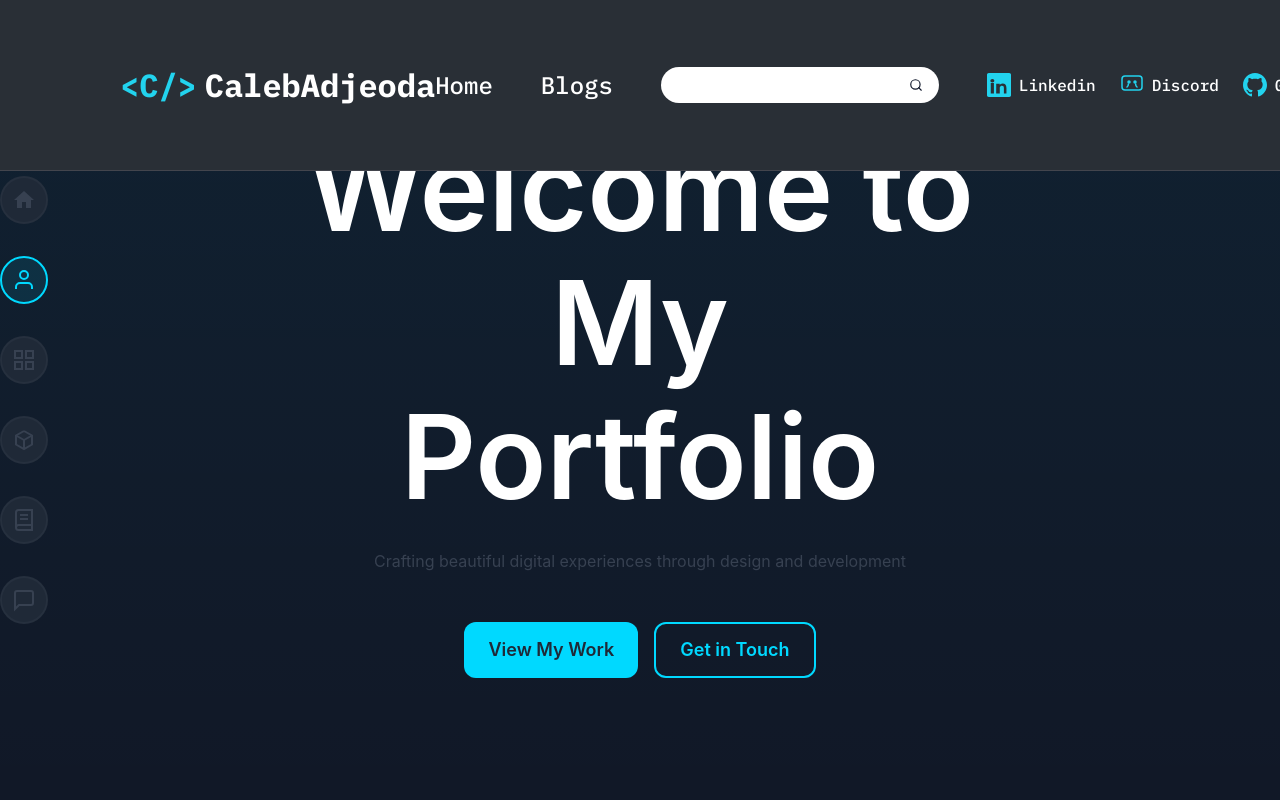
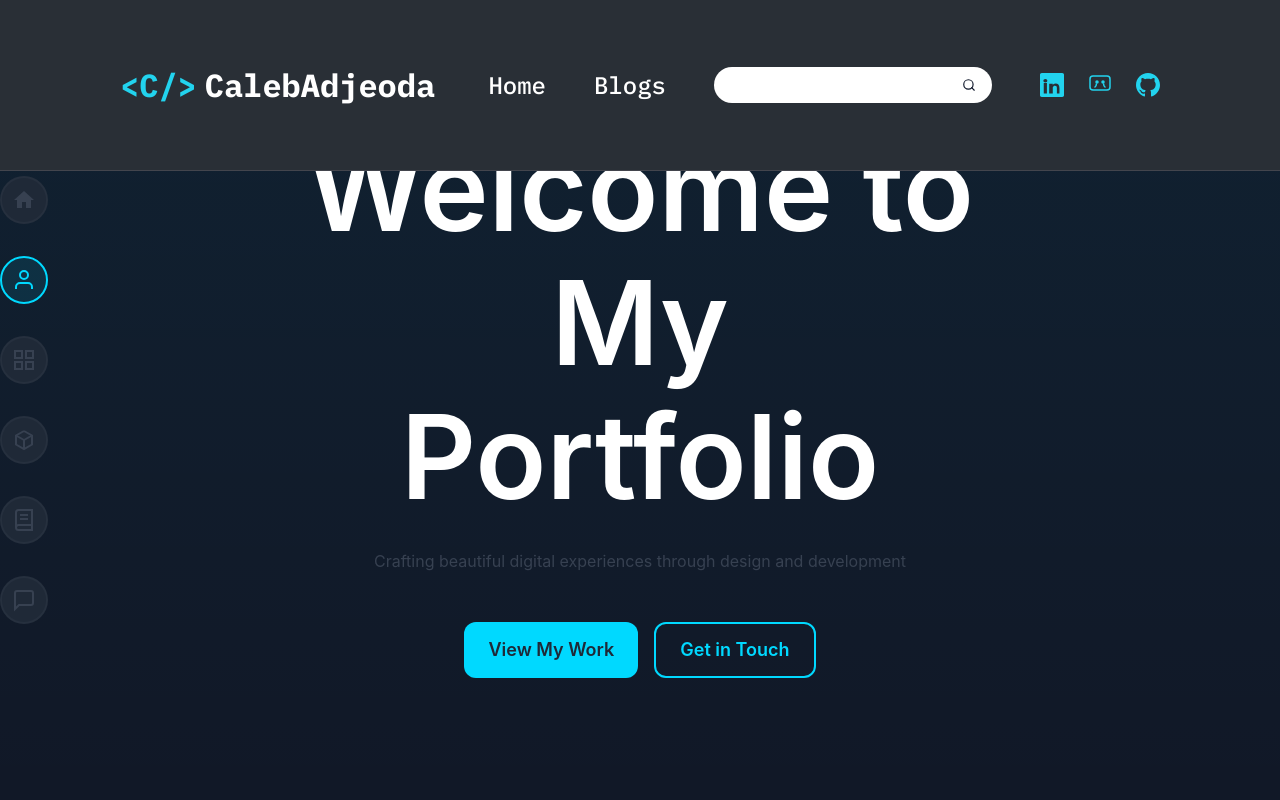
Before and after one commit to ReedBelca10/portfolio, a Next.js app in the folder apps/frontend/: page /en in a window 1280 px wide. Shown: the top 800 px of the page. Built offline with nearby package versions, Linux system fonts and the light colour scheme.

Commit message:
Navbar: show social names only at >=1920px; add show-at-1920 utility

```diff
--- a/apps/frontend/src/app/globals.css
+++ b/apps/frontend/src/app/globals.css
@@ -237,3 +237,14 @@ a {
 .animate-pulse-subtle {
   animation: pulse 2s cubic-bezier(0.4, 0, 0.6, 1) infinite;
 }
+
+/* Show elements only on very large screens (>=1920px) */
+.show-at-1920 {
+  display: none;
+}
+
+@media (min-width: 1920px) {
+  .show-at-1920 {
+    display: inline-block;
+  }
+}
--- a/apps/frontend/src/components/Navbar.tsx
+++ b/apps/frontend/src/components/Navbar.tsx
@@ -161,7 +161,7 @@ export function Navbar({
                   style={{ fontFamily: 'IBM Plex Mono' }}
                 >
                     <span className="text-cyan-400 flex items-center">{renderSocialIcon(link.icon, 'md')}</span>
-                    <span className="text-white font-medium capitalize text-[16px] hidden xl:inline-block">{link.name}</span>
+                    <span className="text-white font-medium capitalize text-[16px] show-at-1920">{link.name}</span>
                 </button>
               ))}
             </div>
```
